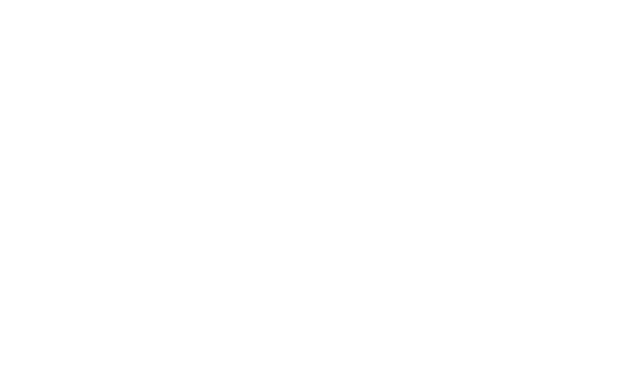
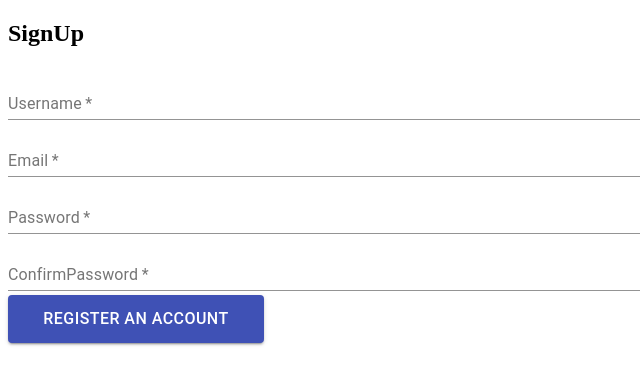
Before and after one commit to sugaya24/joinus, a React (Create React App) app: page /signup in a window 1280 px wide. Shown: the top 384 px of the page, without its empty margins (0-640 px from the left). Built offline with nearby package versions, Linux system fonts and the light colour scheme; no server answers.

Commit message:
ADD: SignUp, SignIn

```diff
--- a/src/Router.tsx
+++ b/src/Router.tsx
@@ -1,12 +1,13 @@
 import React from 'react';
 import { Route, Switch } from 'react-router';
-import { Login, Home } from './templates';
+import { Home, SignUp, SignIn } from './templates';
 
 export const Router = () => {
   return (
     <Switch>
-      <Route exact path={'/login'} component={Login} />
       <Route exact path={'(/)?'} component={Home} />
+      <Route exact path={'/signup'} component={SignUp} />
+      <Route exact path={'/signin'} component={SignIn} />
     </Switch>
   );
 };
--- a/src/reducks/store/initialState.ts
+++ b/src/reducks/store/initialState.ts
@@ -1,6 +1,7 @@
 const initialState = {
   users: {
     isSignedIn: false,
+    role: '',
     uid: '',
     username: '',
     email: '',
--- a/src/reducks/users/actions.ts
+++ b/src/reducks/users/actions.ts
@@ -6,6 +6,7 @@
     type: 'SIGN_IN',
     payload: {
       isSignedIn: true,
+      role: userState.role,
       uid: userState.uid,
       username: userState.username,
       email: userState.email,
--- a/src/reducks/users/operations.ts
+++ b/src/reducks/users/operations.ts
@@ -1,29 +1,88 @@
 import { signInAction } from './actions';
 import { push } from 'connected-react-router';
+import { auth, db, FirebaseTimestamp } from '../../firebase/index';
 
-export const signIn = () => {
-  return async (dispatch: any, getState: any) => {
-    const state = getState();
-    const isSignedIn = state.users.isSignedIn;
+export const signIn = (email: string, password: string) => {
+  return async (dispatch: any) => {
+    if (email === '' || password === '') {
+      alert('You need to fill required form.');
+      return false;
+    }
 
-    if (!isSignedIn) {
-      const url = 'https://api.github.com/users/sugaya24';
+    auth.signInWithEmailAndPassword(email, password).then((result) => {
+      const user = result.user;
 
-      const response = await fetch(url)
-        .then((res) => res.json())
-        .catch(() => null);
+      if (user) {
+        const uid = user.uid;
 
-      const username = response.login;
-
+        db.collection('users')
+          .doc(uid)
+          .get()
+          .then((snapshot) => {
+            const data = snapshot.data();
             dispatch(
               signInAction({
                 isSignedIn: true,
-          uid: '0001',
-          username: username,
-          email: 'sugaya324@gmail.com',
+                role: data?.role,
+                uid: uid,
+                username: data?.username,
               })
             );
             dispatch(push('/'));
+          });
       }
+    });
   };
 };
+
+export const signUp = (
+  username: string,
+  email: string,
+  password: string,
+  confirmPassword: string
+) => {
+  return async (dispatch: any) => {
+    // Validation
+    if (
+      username === '' ||
+      email === '' ||
+      password === '' ||
+      confirmPassword === ''
+    ) {
+      alert('You need to fill required form.');
+      return false;
+    }
+
+    if (password !== confirmPassword) {
+      alert('Password and confirmPassword is not same.');
+      return false;
+    }
+
+    return auth
+      .createUserWithEmailAndPassword(email, password)
+      .then((result) => {
+        const user = result.user;
+
+        if (user) {
+          const uid = user.uid;
+          const timestamp = FirebaseTimestamp.now();
+          console.log('timestamp', timestamp);
+
+          const userInitialData = {
+            created_at: timestamp,
+            email: email,
+            uid: uid,
+            updated_at: timestamp,
+            username: username,
+          };
+
+          db.collection('users')
+            .doc(uid)
+            .set(userInitialData)
+            .then(() => {
+              dispatch(push('/'));
+            });
+        }
+      });
+  };
+};
--- a/src/reducks/users/types.ts
+++ b/src/reducks/users/types.ts
@@ -1,8 +1,10 @@
 export type UsersInfo = {
   isSignedIn: boolean;
+  role: string;
   uid: string;
   username: string;
-  email: string;
+  email?: string;
+  confirmPassword?: string;
 };
 
 export const SIGN_IN = 'SIGN_IN';
--- /dev/null
+++ b/src/templates/SignIn.tsx
@@ -0,0 +1,59 @@
+import React, { useCallback, useState } from 'react';
+import { useDispatch } from 'react-redux';
+import { PrimaryButton, TextInput } from '../components/UIkit';
+import { signIn } from '../reducks/users/operations';
+
+const SignIn = () => {
+  const dispatch = useDispatch();
+
+  const [email, setEmail] = useState('');
+  const [password, setPassword] = useState('');
+
+  const inputEmail = useCallback(
+    (e) => {
+      setEmail(e.target.value);
+    },
+    [setEmail]
+  );
+
+  const inputPassword = useCallback(
+    (e) => {
+      setPassword(e.target.value);
+    },
+    [setPassword]
+  );
+
+  return (
+    <div>
+      <h2>SignIn</h2>
+      <div>
+        <TextInput
+          fullWidth={true}
+          label={'Email'}
+          multiline={false}
+          required={true}
+          row={1}
+          value={email}
+          type={'email'}
+          onChange={inputEmail}
+        />
+        <TextInput
+          fullWidth={true}
+          label={'Password'}
+          multiline={false}
+          required={true}
+          row={1}
+          value={password}
+          type={'password'}
+          onChange={inputPassword}
+        />
+      </div>
+      <PrimaryButton
+        label={'Sign in'}
+        onClick={() => dispatch(signIn(email, password))}
+      />
+    </div>
+  );
+};
+
+export default SignIn;
--- /dev/null
+++ b/src/templates/SignUp.tsx
@@ -0,0 +1,94 @@
+import React, { useState, useCallback } from 'react';
+import { useDispatch } from 'react-redux';
+import { PrimaryButton, TextInput } from '../components/UIkit';
+import { signUp } from '../reducks/users/operations';
+
+const SignUp = () => {
+  const dispatch = useDispatch();
+
+  const [username, setUsername] = useState('');
+  const [email, setEmail] = useState('');
+  const [password, setPassword] = useState('');
+  const [confirmPassword, setConfirmPassword] = useState('');
+
+  const inputUsername = useCallback(
+    (event) => {
+      setUsername(event.target.value);
+    },
+    [setUsername]
+  );
+  const inputEmail = useCallback(
+    (event) => {
+      setEmail(event.target.value);
+    },
+    [setEmail]
+  );
+  const inputPassword = useCallback(
+    (event) => {
+      setPassword(event.target.value);
+    },
+    [setPassword]
+  );
+  const inputConfirmPassword = useCallback(
+    (event) => {
+      setConfirmPassword(event.target.value);
+    },
+    [setConfirmPassword]
+  );
+
+  return (
+    <div>
+      <h2>SignUp</h2>
+      <div>
+        <TextInput
+          fullWidth={true}
+          label={'Username'}
+          multiline={false}
+          required={true}
+          row={1}
+          value={username}
+          type={'text'}
+          onChange={inputUsername}
+        />
+        <TextInput
+          fullWidth={true}
+          label={'Email'}
+          multiline={false}
+          required={true}
+          row={1}
+          value={email}
+          type={'email'}
+          onChange={inputEmail}
+        />
+        <TextInput
+          fullWidth={true}
+          label={'Password'}
+          multiline={false}
+          required={true}
+          row={1}
+          value={password}
+          type={'password'}
+          onChange={inputPassword}
+        />
+        <TextInput
+          fullWidth={true}
+          label={'ConfirmPassword'}
+          multiline={false}
+          required={true}
+          row={1}
+          value={confirmPassword}
+          type={'password'}
+          onChange={inputConfirmPassword}
+        />
+      </div>
+      <PrimaryButton
+        label={'Register an account'}
+        onClick={() =>
+          dispatch(signUp(username, email, password, confirmPassword))
+        }
+      />
+    </div>
+  );
+};
+
+export default SignUp;
--- a/src/templates/index.ts
+++ b/src/templates/index.ts
@@ -1,2 +1,3 @@
 export { default as Home } from './Home';
-export { default as Login } from './Login';
+export { default as SignIn } from './SignIn';
+export { default as SignUp } from './SignUp';
```
Lines whose indentation alone changed are shown as unchanged.
